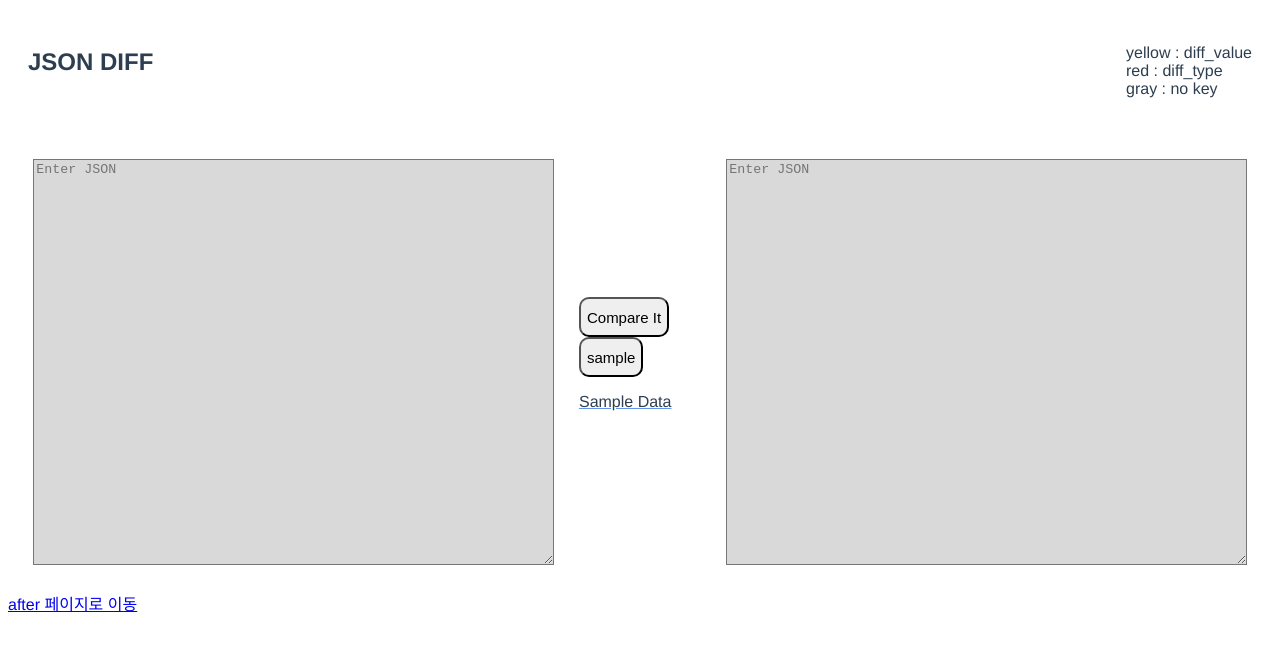
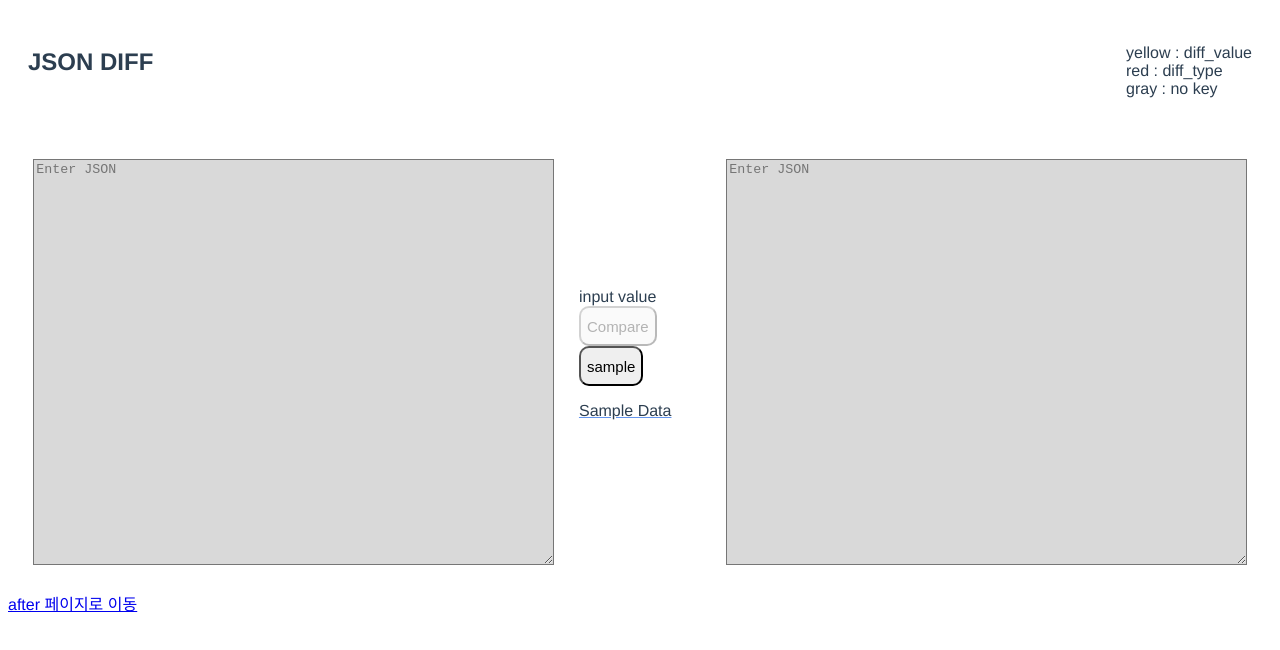
Before and after one commit to EpsteinKim/Pilot-Project---JSON-DIFF, a Vue app in the folder vue/: page / in a window 1280 px wide. Shown: the top 650 px of the page. Built offline with nearby package versions, Linux system fonts and the light colour scheme; the HTML template or start-up script is replaced by a standard one.

Commit message:
예외 처리 상황을 추가합니다.

```diff
--- a/vue/src/components/layout/Main.vue
+++ b/vue/src/components/layout/Main.vue
@@ -2,7 +2,9 @@
   <div id="main">
     <textarea placeholder="Enter JSON" v-model="leftArea"/>
     <div>
-      <button @click="compare">Compare It</button>
+
+      <span v-if="isErrExist" class="msg">{{ msg }}</span>
+      <button :disabled="isErrExist" @click="compare" >Compare</button>
       <button @click="setSample3">sample</button>
       <p><a @click="setSample">Sample Data</a></p>
     </div>
@@ -19,9 +21,28 @@ export default {
     return {
       leftArea: '',
       rightArea: '',
+      msg: 'compare'
     }
   },
+  computed: {
+    isErrExist(){
+      if(this.leftArea.length == 0 || this.rightArea.length == 0){
+        this.msg = 'input value'
+        return true
+      }else{
+        try{
+          JSON.parse(this.leftArea)
+          JSON.parse(this.rightArea)
+        }catch(e){
+          this.msg =  `can't parse JSON`
+          return true
+        }
+      }
+      return false
+    },
+  },
   methods: {
+
     compare() {
       let leftJson = '', rightJson = ''
       try {
@@ -170,4 +191,8 @@ button {
   border-radius: 10px;
   height: 40px;
 }
+
+.msg {
+  text-align: center;
+}
 </style>
--- a/vue/src/views/after.vue
+++ b/vue/src/views/after.vue
@@ -1,7 +1,7 @@
 <template>
   <div id="after">
     <div>
-      <div :class="item.err" class="result" v-for="(item, index) in leftResultArr">
+      <div :class="item.err" :key="index" class="result" v-for="(item, index) in leftResultArr">
        {{index}}. &nbsp; &nbsp;{{ item.str }}
       </div>
     </div>
@@ -9,7 +9,7 @@
       <button @click="goBack">before 페이지로 이동</button>
     </div>
     <div>
-      <div :class="item.err" class="result" v-for="(item, index) in rightResultArr">
+      <div :class="item.err" :key="index" class="result" v-for="(item, index) in rightResultArr">
         {{index}}. &nbsp; &nbsp;{{ item.str }}
       </div>
 
@@ -58,7 +58,13 @@ export default {
         this.leftJson = await JSON.parse(data.leftJson)
         this.diffJson = await JSON.parse(data.diffJson)
       } catch (e) {
-        console.log(e)
+        const {isExist} = await this.$axios.get(`api/isExist?id=${id}`)
+
+        if(!isExist) {
+          await alert('잘못된 접근입니다.')
+          this.goBack()
+        }
+
       }
     },
     isMatch(str, regexp) {
```
